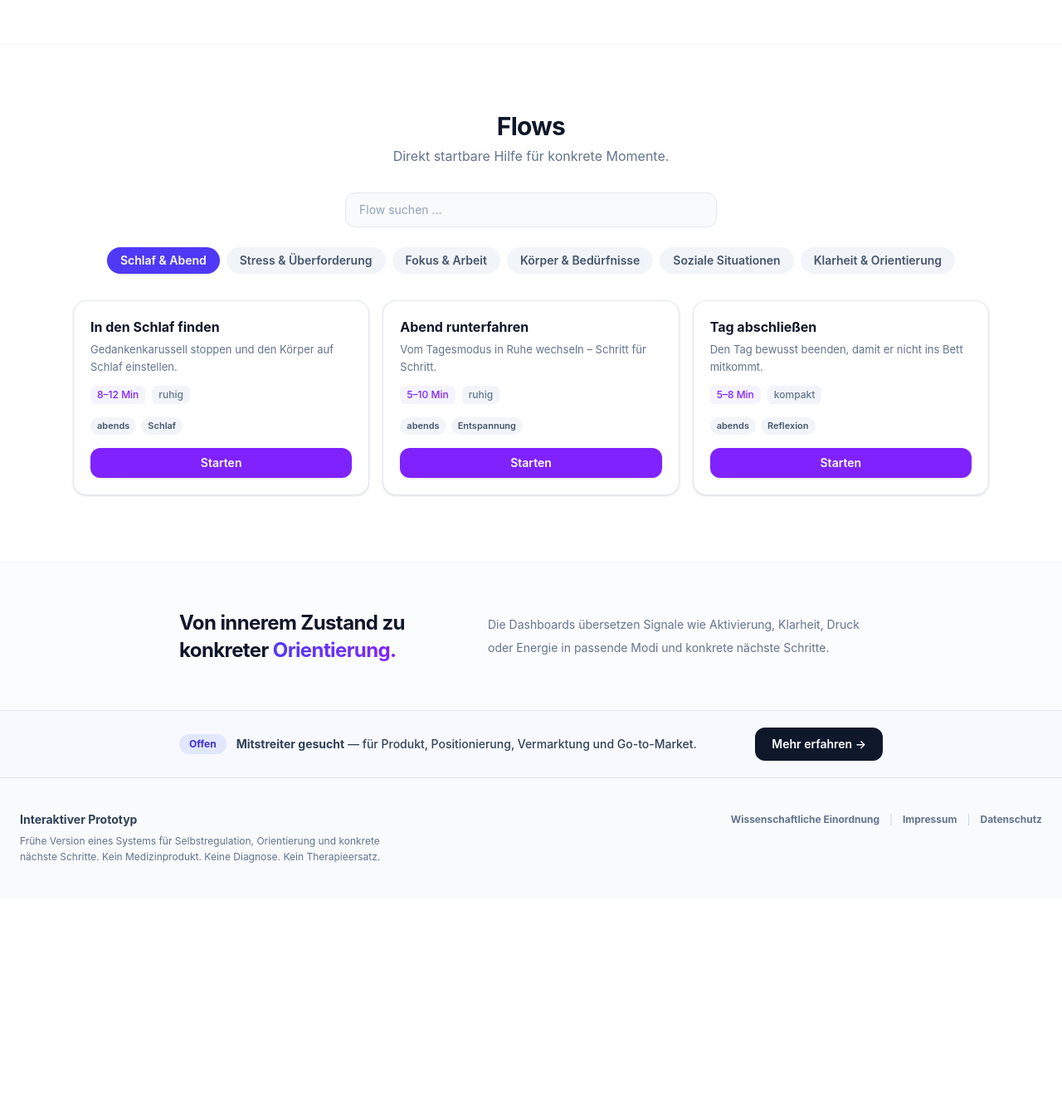
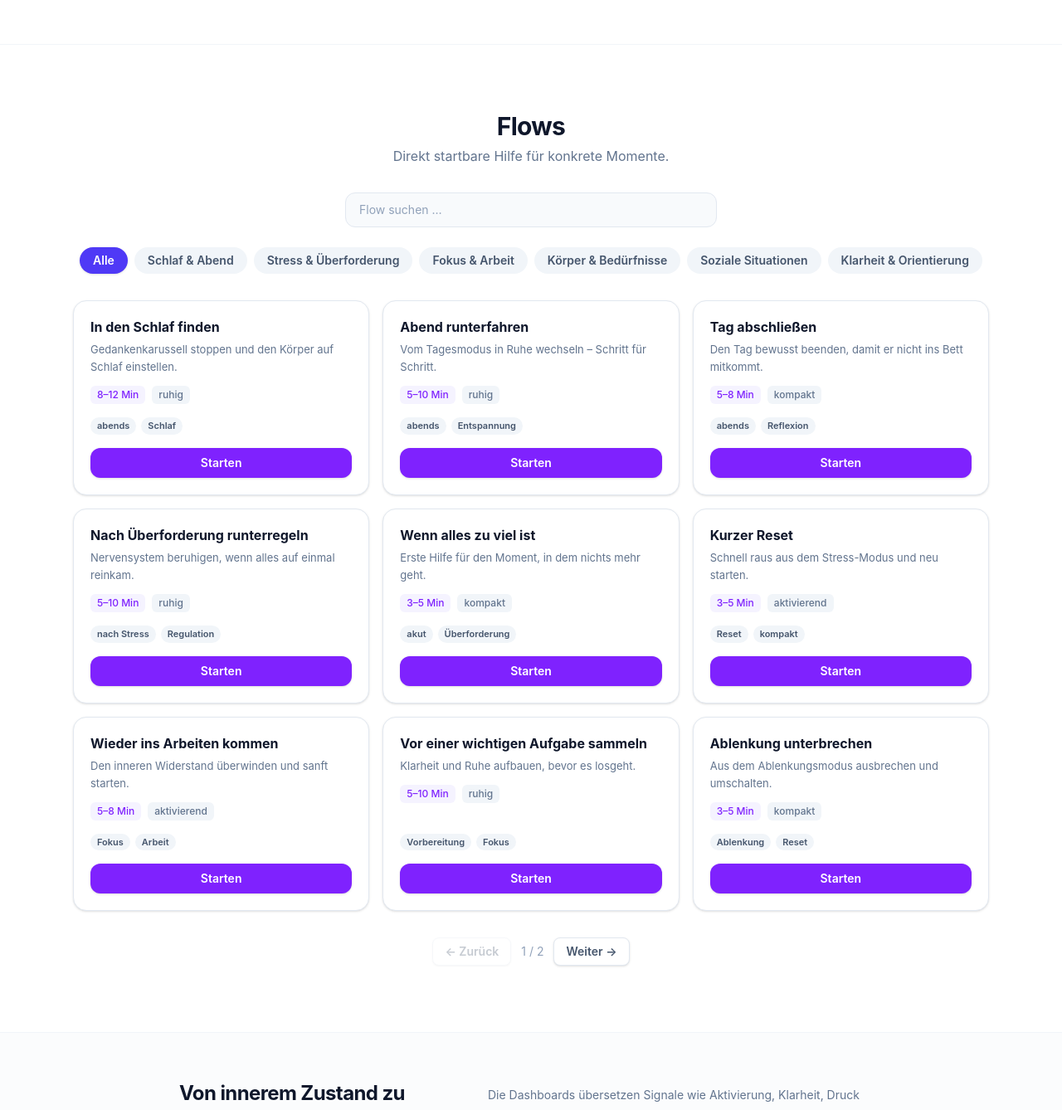
Before and after one commit to RobertMischke/self-regulation, an Angular app: page / in a window 1280 px wide. Shown: the part 1177-2515 px from the top of the page at 83% size. Before the commit the page ends 2260 px from the top, so only its background shows below. Built offline with nearby package versions, Linux system fonts and the light colour scheme.

Commit message:
feat: add category selection and pagination to flow display; enhance user navigation and content accessibility

```diff
--- a/src/app/pages/home/home.component.ts
+++ b/src/app/pages/home/home.component.ts
@@ -118,6 +118,14 @@ import {
 
           <!-- Category Chips -->
           <div class="mb-8 flex flex-wrap justify-center gap-2">
+            <button
+              (click)="selectCategory(null)"
+              [class]="activeCategory === null
+                ? 'rounded-full px-4 py-1.5 text-sm font-semibold transition bg-indigo-600 text-white shadow-sm'
+                : 'rounded-full px-4 py-1.5 text-sm font-semibold transition bg-slate-100 text-slate-600 hover:bg-slate-200'"
+            >
+              Alle
+            </button>
             @for (cat of categories; track cat.key) {
               <button
                 (click)="selectCategory(cat.key)"
@@ -132,7 +140,7 @@ import {
 
           <!-- Flow Cards -->
           <div class="grid gap-4 sm:grid-cols-2 lg:grid-cols-3">
-            @for (flow of filteredFlows; track flow.title) {
+            @for (flow of visibleFlows; track flow.title) {
               <div class="group relative flex flex-col rounded-2xl border border-slate-200 bg-white p-5 shadow-sm ring-1 ring-transparent transition hover:border-violet-200 hover:shadow-lg hover:ring-violet-100">
                 <span class="text-base font-bold leading-snug">{{ flow.title }}</span>
                 <p class="mt-1.5 text-[13px] leading-relaxed text-slate-500">{{ flow.description }}</p>
@@ -162,6 +170,26 @@ import {
 
           @if (filteredFlows.length === 0) {
             <p class="mt-6 text-center text-sm text-slate-400">Kein Flow gefunden.</p>
+          }
+
+          @if (totalPages > 1) {
+            <div class="mt-8 flex items-center justify-center gap-3">
+              <button
+                (click)="prevPage()"
+                [disabled]="flowPage === 0"
+                class="rounded-lg border border-slate-200 bg-white px-3.5 py-1.5 text-sm font-semibold text-slate-600 shadow-sm transition hover:bg-slate-50 disabled:opacity-30 disabled:pointer-events-none"
+              >
+                &larr; Zur&uuml;ck
+              </button>
+              <span class="text-sm text-slate-400">{{ flowPage + 1 }} / {{ totalPages }}</span>
+              <button
+                (click)="nextPage()"
+                [disabled]="flowPage >= totalPages - 1"
+                class="rounded-lg border border-slate-200 bg-white px-3.5 py-1.5 text-sm font-semibold text-slate-600 shadow-sm transition hover:bg-slate-50 disabled:opacity-30 disabled:pointer-events-none"
+              >
+                Weiter &rarr;
+              </button>
+            </div>
           }
         </div>
       </section>
@@ -205,25 +233,48 @@ export class HomeComponent {
   readonly categories: FlowCategoryMeta[] = FLOW_CATEGORIES;
   private readonly allFlows: FlowConfig[] = FLOWS;
 
-  activeCategory: FlowCategory = 'schlaf-abend';
+  activeCategory: FlowCategory | null = null;
   flowSearch = '';
+  flowPage = 0;
+
+  private readonly PAGE_SIZE = 9;
 
   get filteredFlows(): FlowConfig[] {
     const query = this.flowSearch.trim().toLowerCase();
-    let flows = this.allFlows.filter(f => f.category === this.activeCategory);
     if (query) {
-      flows = this.allFlows.filter(f =>
+      return this.allFlows.filter(f =>
         f.title.toLowerCase().includes(query) ||
         f.description.toLowerCase().includes(query) ||
         f.tags.some(t => t.toLowerCase().includes(query))
       );
     }
-    return flows;
+    if (this.activeCategory === null) {
+      return this.allFlows;
+    }
+    return this.allFlows.filter(f => f.category === this.activeCategory);
   }
 
-  selectCategory(key: FlowCategory): void {
+  get totalPages(): number {
+    return Math.ceil(this.filteredFlows.length / this.PAGE_SIZE);
+  }
+
+  get visibleFlows(): FlowConfig[] {
+    const start = this.flowPage * this.PAGE_SIZE;
+    return this.filteredFlows.slice(start, start + this.PAGE_SIZE);
+  }
+
+  selectCategory(key: FlowCategory | null): void {
     this.activeCategory = key;
     this.flowSearch = '';
+    this.flowPage = 0;
+  }
+
+  prevPage(): void {
+    if (this.flowPage > 0) this.flowPage--;
+  }
+
+  nextPage(): void {
+    if (this.flowPage < this.totalPages - 1) this.flowPage++;
   }
 
   onFlowSearch(event: Event): void {
```
